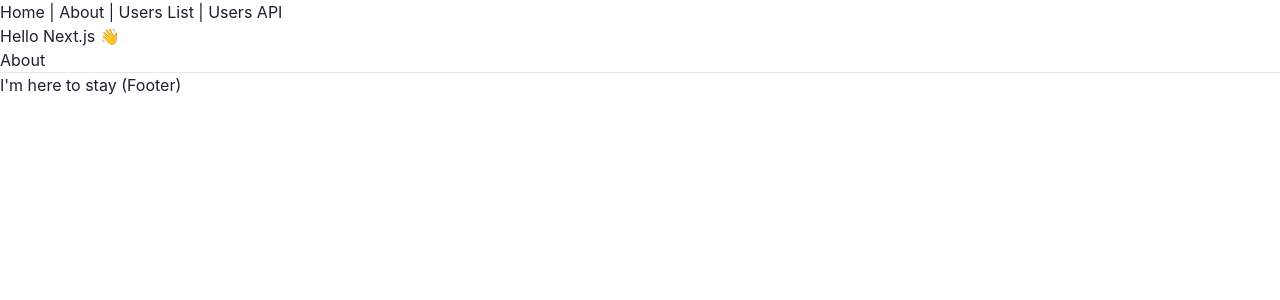
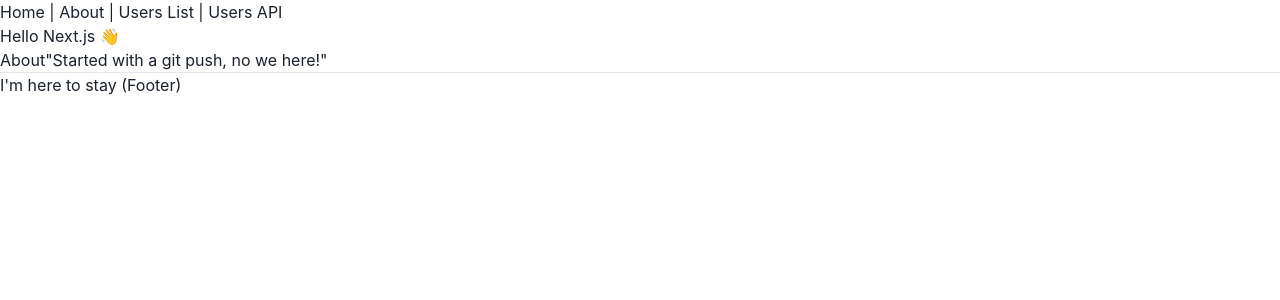
Before and after one commit to ladellerby/me, a Next.js app: page / in a window 1280 px wide. Shown: the top 300 px of the page. Built offline with nearby package versions, Linux system fonts and the light colour scheme.

Commit message:
- update home page content

```diff
--- a/pages/index.tsx
+++ b/pages/index.tsx
@@ -8,6 +8,7 @@ const IndexPage = () => (
       <Link href="/about">
         <a>About</a>
       </Link>
+      "Started with a git push, no we here!"
     </p>
   </Layout>
 );
```
